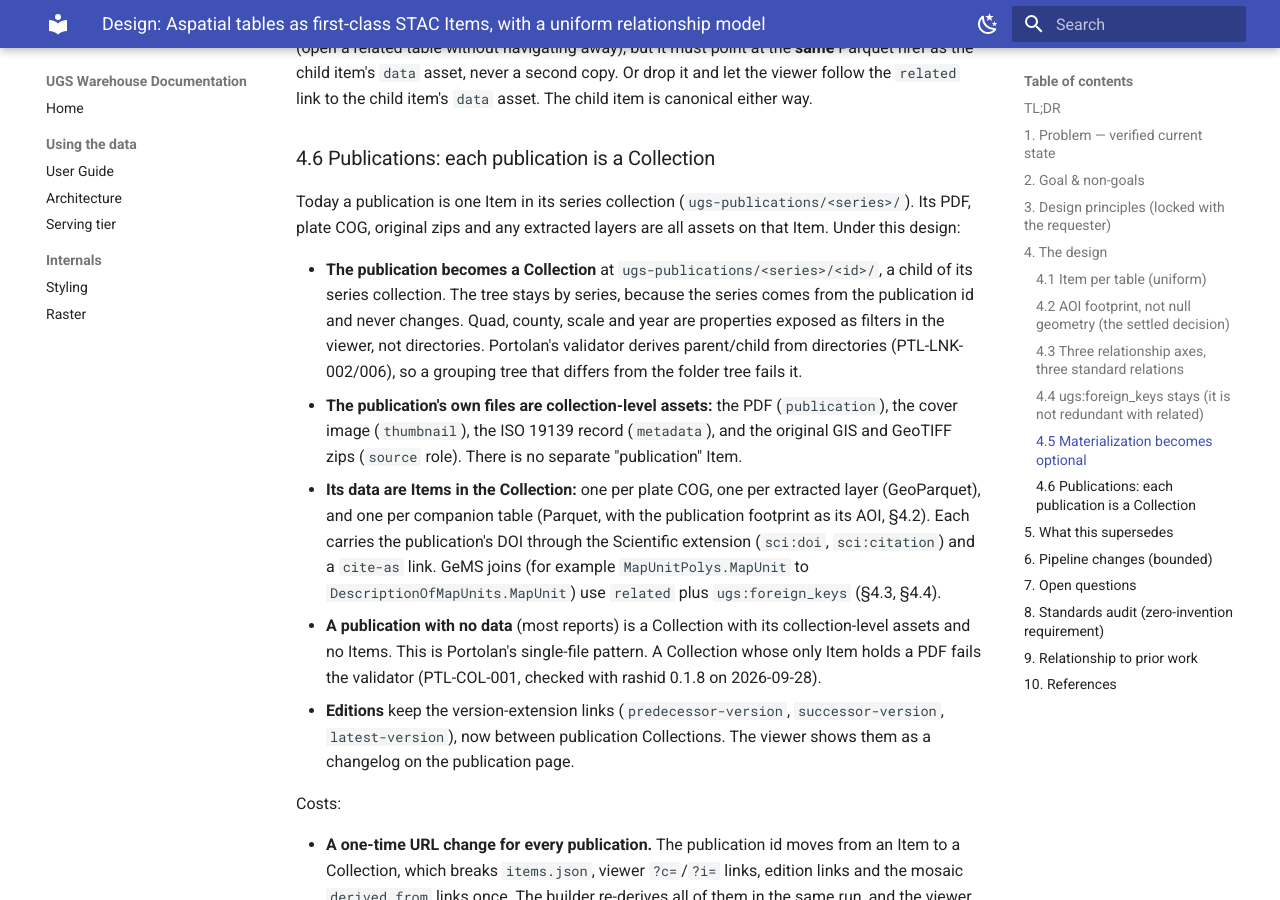
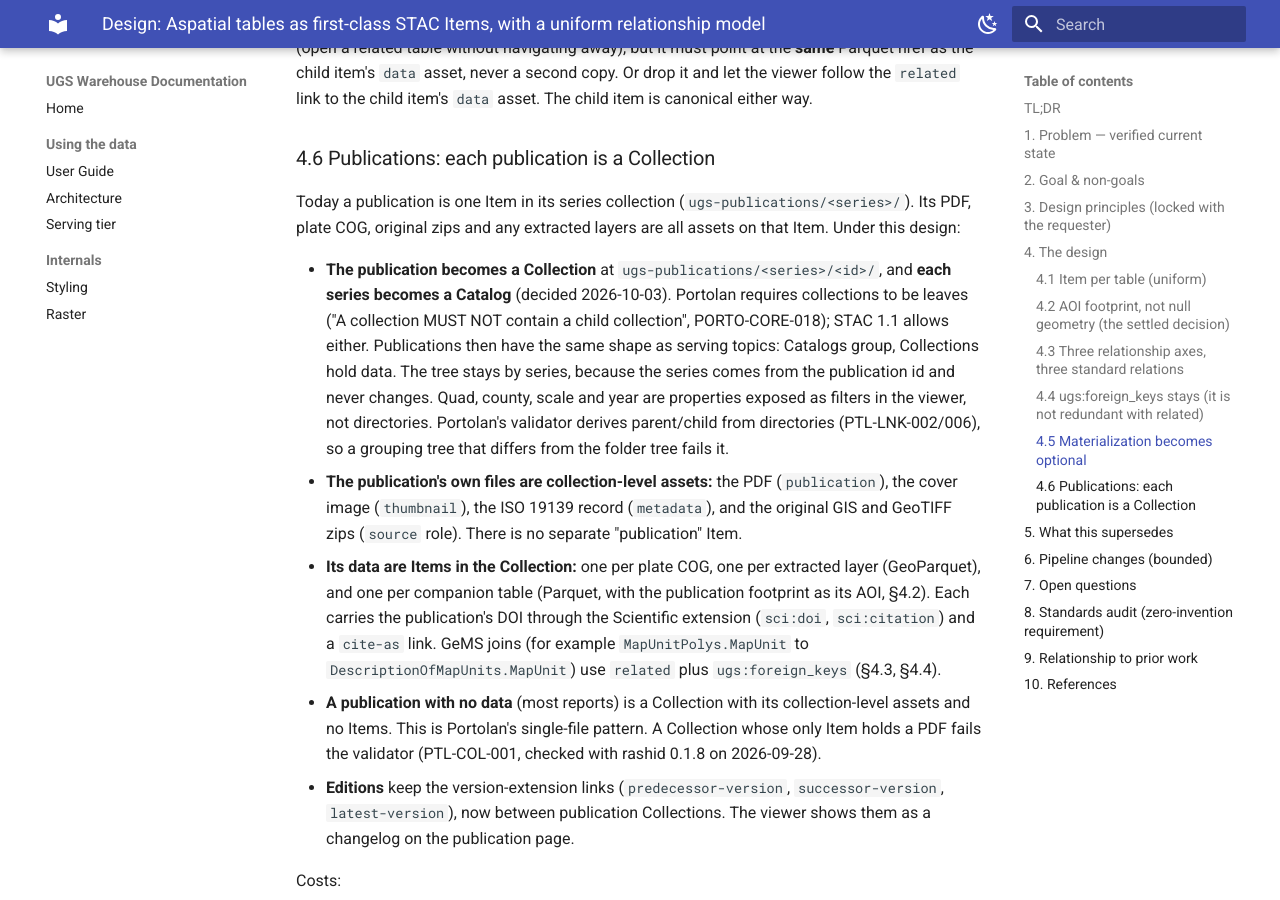
Before and after one commit to UGS-GIO/ugs-warehouse, an MkDocs documentation site: the page built from docs/superpowers/specs/2026-09-26-aspatial-tables-as-stac-items-design.md, in a window 1280 px wide and 900 px high, scrolled down 5093 px. Built offline with MkDocs 1.6.1 and Material for MkDocs 9.7.7, drawn with Linux system fonts in a browser that asks for light colours; some of the changed text lies outside the part shown.

Commit message:
docs: series become Catalogs so publication Collections stay Portolan leaves (ALL-6049)

```diff
--- a/docs/superpowers/specs/2026-09-26-aspatial-tables-as-stac-items-design.md
+++ b/docs/superpowers/specs/2026-09-26-aspatial-tables-as-stac-items-design.md
@@ -106,7 +106,7 @@ The inline `roles:["data","related"]` asset on a parent can stay as a viewing co
 
 Today a publication is one Item in its series collection (`ugs-publications/<series>/`). Its PDF, plate COG, original zips and any extracted layers are all assets on that Item. Under this design:
 
-- **The publication becomes a Collection** at `ugs-publications/<series>/<id>/`, a child of its series collection. The tree stays by series, because the series comes from the publication id and never changes. Quad, county, scale and year are properties exposed as filters in the viewer, not directories. Portolan's validator derives parent/child from directories (PTL-LNK-002/006), so a grouping tree that differs from the folder tree fails it.
+- **The publication becomes a Collection** at `ugs-publications/<series>/<id>/`, and **each series becomes a Catalog** (decided 2026-10-03). Portolan requires collections to be leaves ("A collection MUST NOT contain a child collection", PORTO-CORE-018); STAC 1.1 allows either. Publications then have the same shape as serving topics: Catalogs group, Collections hold data. The tree stays by series, because the series comes from the publication id and never changes. Quad, county, scale and year are properties exposed as filters in the viewer, not directories. Portolan's validator derives parent/child from directories (PTL-LNK-002/006), so a grouping tree that differs from the folder tree fails it.
 - **The publication's own files are collection-level assets:** the PDF (`publication`), the cover image (`thumbnail`), the ISO 19139 record (`metadata`), and the original GIS and GeoTIFF zips (`source` role). There is no separate "publication" Item.
 - **Its data are Items in the Collection:** one per plate COG, one per extracted layer (GeoParquet), and one per companion table (Parquet, with the publication footprint as its AOI, §4.2). Each carries the publication's DOI through the Scientific extension (`sci:doi`, `sci:citation`) and a `cite-as` link. GeMS joins (for example `MapUnitPolys.MapUnit` to `DescriptionOfMapUnits.MapUnit`) use `related` plus `ugs:foreign_keys` (§4.3, §4.4).
 - **A publication with no data** (most reports) is a Collection with its collection-level assets and no Items. This is Portolan's single-file pattern. A Collection whose only Item holds a PDF fails the validator (PTL-COL-001, checked with rashid 0.1.8 on 2026-09-28).
@@ -150,7 +150,7 @@ Current state (verified 2026-10-03 against origin/main and prod): `pubs/vectors.
 - **OGC API Features for aspatial items?** Now possible. Non-spatial features are legal (geometry may be null in a Feature), but `featureserv/gen_db.py` builds one collection per item and expects a parquet; serving a geometry-carrying-AOI-but-really-tabular collection needs a decision on whether that is useful or misleading.
 - **Collection placement.** Aspatial items in the same `ugs-serving-topics/<schema>` collection as spatial ones, or a dedicated collection? Same-collection is simpler and keeps the FK graph within a schema; a dedicated one is cleaner for browse. Recommend same-collection to start.
 - **Catalog volume.** Uniform items means more items, including trivial lookups. They are searchable and filterable, so this is manageable, but worth a browse-facet (`ugs:topic` or an aspatial flag) so they do not crowd map-first views.
-- **Portolan scope for the publications tree.** §4.6 is written to pass the validator. Confirm whether the publications tree must conform, or only the data inside it; if only the data, the paperwork for report-only Collections can be lighter.
+- **Portolan scope for the publications tree (decided 2026-10-03): conform.** The publications tree follows Portolan like the data trees, so §4.6 uses series Catalogs, leaf publication Collections and the single-file pattern for report-only publications. The twenty-children warning is accepted (§4.6 costs).
 - **AOI wording check.** Confirm the STAC Best Practices "will likely not show up in STAC API searches" sentence and the stac-geoparquet null-geometry stance before quoting either verbatim.
 
 ---
```
